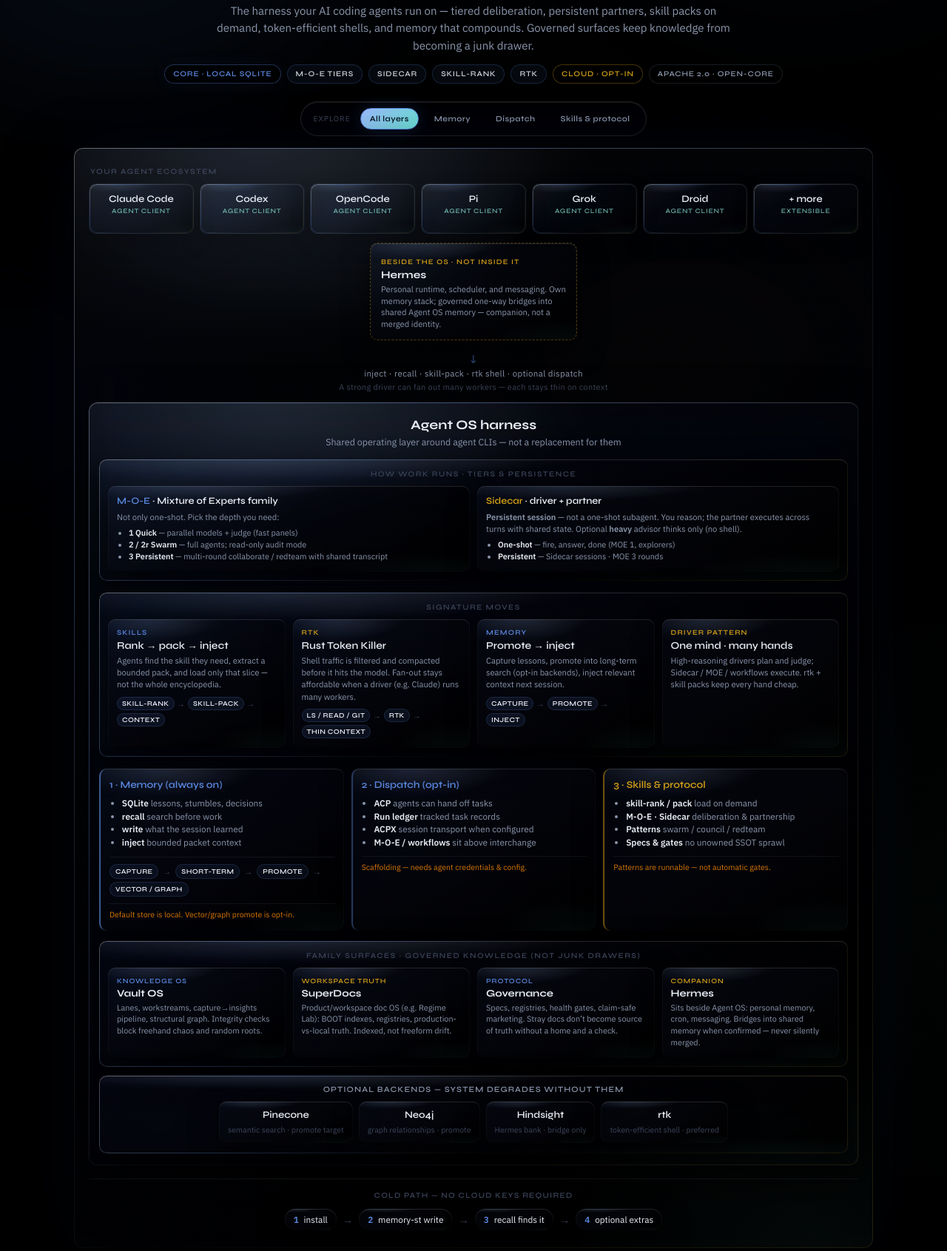
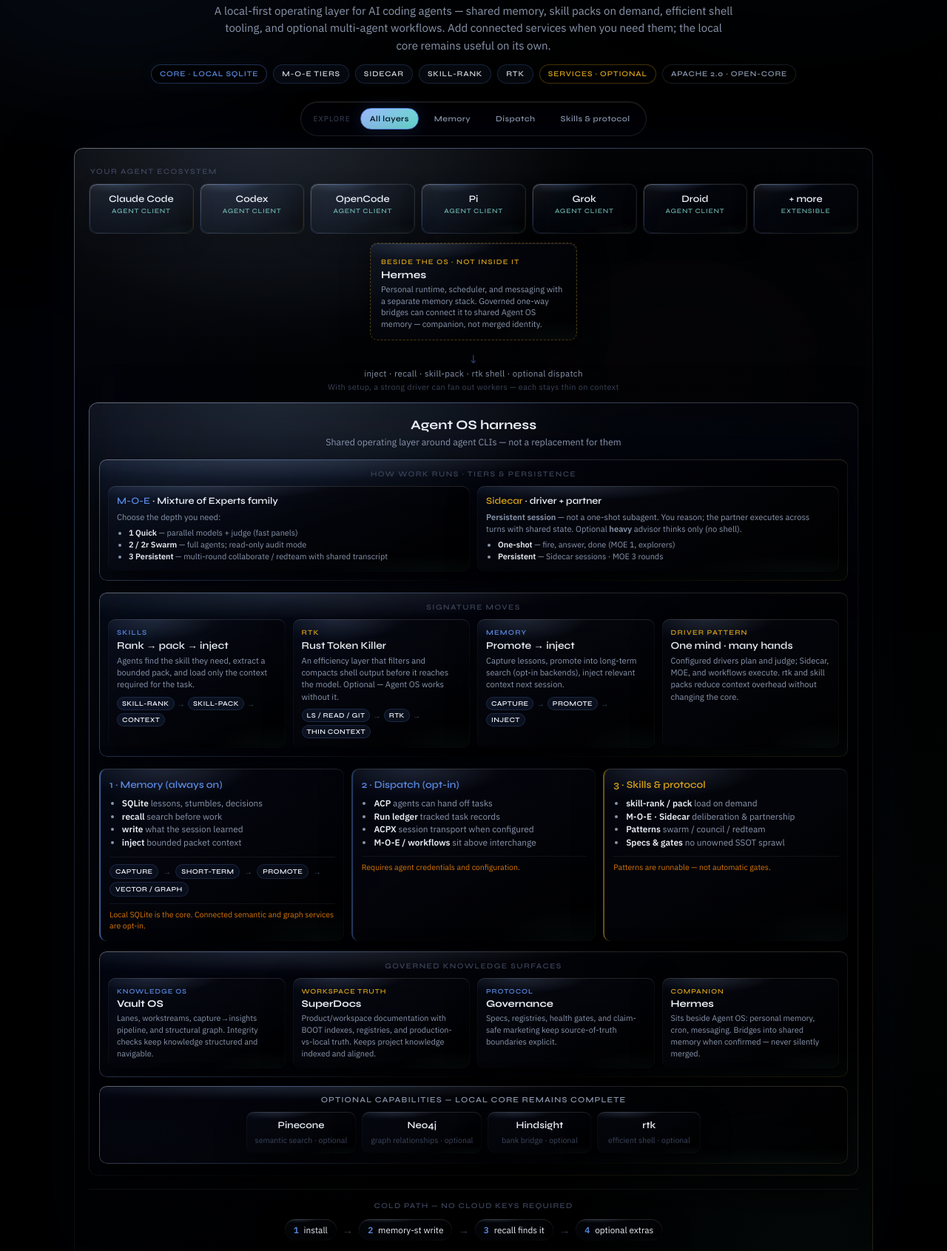
Before and after one commit to floridaKG/AgentOS-by-RegimeLab, a plain HTML site: page docs/assets/oss-architecture-diagram.html in a window 1280 px wide. Shown: the part 210-1901 px from the top of the page at 74% size. Drawn offline with Linux system fonts and the light colour scheme.

Commit message:
copy(oss): sharpen architecture poster claims

```diff
--- a/docs/assets/oss-architecture-diagram.html
+++ b/docs/assets/oss-architecture-diagram.html
@@ -927,9 +927,10 @@
         <p class="byline">by Regime Lab</p>
       </div>
       <p class="tagline">
-        The harness your AI coding agents run on — tiered deliberation, persistent
-        partners, skill packs on demand, token-efficient shells, and memory that
-        compounds. Governed surfaces keep knowledge from becoming a junk drawer.
+        A local-first operating layer for AI coding agents — shared memory, skill
+        packs on demand, efficient shell tooling, and optional multi-agent
+        workflows. Add connected services when you need them; the local core
+        remains useful on its own.
       </p>
       <div class="badge-row">
         <span class="badge core">Core · local SQLite</span>
@@ -937,7 +938,7 @@
         <span class="badge feature">Sidecar</span>
         <span class="badge feature">skill-rank</span>
         <span class="badge feature">rtk</span>
-        <span class="badge gold">Cloud · opt-in</span>
+        <span class="badge gold">Services · optional</span>
         <span class="badge">Apache 2.0 · open-core</span>
       </div>
     </header>
@@ -966,7 +967,7 @@
           <div class="companion rl-glass dense">
             <span class="kicker">Beside the OS · not inside it</span>
             <strong>Hermes</strong>
-            <p>Personal runtime, scheduler, and messaging. Own memory stack; governed one-way bridges into shared Agent OS memory — companion, not a merged identity.</p>
+            <p>Personal runtime, scheduler, and messaging with a separate memory stack. Governed one-way bridges can connect it to shared Agent OS memory — companion, not merged identity.</p>
           </div>
         </div>
       </div>
@@ -974,7 +975,7 @@
       <div class="arrow-down">
         <span class="glyph">↓</span>
         inject · recall · skill-pack · rtk shell · optional dispatch
-        <div class="hint">A strong driver can fan out many workers — each stays thin on context</div>
+        <div class="hint">With setup, a strong driver can fan out workers — each stays thin on context</div>
       </div>
 
       <div class="harness rl-glass rl-glass-edge">
@@ -987,7 +988,7 @@
           <div class="mode-grid">
             <div class="mode-card rl-glass dense">
               <h4><em>M-O-E</em> · Mixture of Experts family</h4>
-              <p>Not only one-shot. Pick the depth you need:</p>
+              <p>Choose the depth you need:</p>
               <ul>
                 <li><strong>1 Quick</strong> — parallel models + judge (fast panels)</li>
                 <li><strong>2 / 2r Swarm</strong> — full agents; read-only audit mode</li>
@@ -1012,7 +1013,7 @@
             <div class="sig-card rl-glass dense">
               <span class="kicker">Skills</span>
               <strong>Rank → pack → inject</strong>
-              <p>Agents find the skill they need, extract a bounded pack, and load only that slice — not the whole encyclopedia.</p>
+              <p>Agents find the skill they need, extract a bounded pack, and load only the context required for the task.</p>
               <div class="mini-flow">
                 <span>skill-rank</span><span class="arr">→</span>
                 <span>skill-pack</span><span class="arr">→</span>
@@ -1022,7 +1023,7 @@
             <div class="sig-card rl-glass dense gold">
               <span class="kicker">rtk</span>
               <strong>Rust Token Killer</strong>
-              <p>Shell traffic is filtered and compacted before it hits the model. Fan-out stays affordable when a driver (e.g. Claude) runs many workers.</p>
+              <p>An efficiency layer that filters and compacts shell output before it reaches the model. Optional — Agent OS works without it.</p>
               <div class="mini-flow">
                 <span>ls / read / git</span><span class="arr">→</span>
                 <span>rtk</span><span class="arr">→</span>
@@ -1042,7 +1043,7 @@
             <div class="sig-card rl-glass dense gold">
               <span class="kicker">Driver pattern</span>
               <strong>One mind · many hands</strong>
-              <p>High-reasoning drivers plan and judge; Sidecar / MOE / workflows execute. rtk + skill packs keep every hand cheap.</p>
+              <p>Configured drivers plan and judge; Sidecar, MOE, and workflows execute. rtk and skill packs reduce context overhead without changing the core.</p>
             </div>
           </div>
         </div>
@@ -1062,7 +1063,7 @@
               <span>promote</span><span class="arr">→</span>
               <span>vector / graph</span>
             </div>
-            <p class="footnote">Default store is local. Vector/graph promote is opt-in.</p>
+            <p class="footnote">Local SQLite is the core. Connected semantic and graph services are opt-in.</p>
           </div>
           <div class="pillar p2 rl-glass dense" data-focus-target="dispatch">
             <h3>2 · Dispatch (opt-in)</h3>
@@ -1072,7 +1073,7 @@
               <li><strong>ACPX</strong> session transport when configured</li>
               <li><strong>M-O-E / workflows</strong> sit above interchange</li>
             </ul>
-            <p class="footnote">Scaffolding — needs agent credentials &amp; config.</p>
+            <p class="footnote">Requires agent credentials and configuration.</p>
           </div>
           <div class="pillar p3 rl-glass dense" data-focus-target="skills">
             <h3>3 · Skills &amp; protocol</h3>
@@ -1088,22 +1089,22 @@
 
         <!-- Surfaces: Vault OS, SuperDocs, governance -->
         <div class="surfaces rl-glass dense rl-glass-edge">
-          <h3>Family surfaces · governed knowledge (not junk drawers)</h3>
+          <h3>Governed knowledge surfaces</h3>
           <div class="surf-row">
             <div class="surf-card rl-glass dense blue">
               <span class="kicker">Knowledge OS</span>
               <strong>Vault OS</strong>
-              <p>Lanes, workstreams, capture→insights pipeline, structural graph. Integrity checks block freehand chaos and random roots.</p>
+              <p>Lanes, workstreams, capture→insights pipeline, and structural graph. Integrity checks keep knowledge structured and navigable.</p>
             </div>
             <div class="surf-card rl-glass dense">
               <span class="kicker">Workspace truth</span>
               <strong>SuperDocs</strong>
-              <p>Product/workspace doc OS (e.g. Regime Lab): BOOT indexes, registries, production-vs-local truth. Indexed, not freeform drift.</p>
+              <p>Product/workspace documentation with BOOT indexes, registries, and production-vs-local truth. Keeps project knowledge indexed and aligned.</p>
             </div>
             <div class="surf-card rl-glass dense blue">
               <span class="kicker">Protocol</span>
               <strong>Governance</strong>
-              <p>Specs, registries, health gates, claim-safe marketing. Stray docs don’t become source of truth without a home and a check.</p>
+              <p>Specs, registries, health gates, and claim-safe marketing keep source-of-truth boundaries explicit.</p>
             </div>
             <div class="surf-card rl-glass dense">
               <span class="kicker">Companion</span>
@@ -1114,23 +1115,23 @@
         </div>
 
         <div class="optional rl-glass dense rl-glass-edge">
-          <h3>Optional backends — system degrades without them</h3>
+          <h3>Optional capabilities — local core remains complete</h3>
           <div class="opt-row">
             <div class="opt-chip rl-glass dense">
               <strong>Pinecone</strong>
-              <span>semantic search · promote target</span>
+                <span>semantic search · optional</span>
             </div>
             <div class="opt-chip rl-glass dense">
               <strong>Neo4j</strong>
-              <span>graph relationships · promote</span>
+                <span>graph relationships · optional</span>
             </div>
             <div class="opt-chip rl-glass dense">
               <strong>Hindsight</strong>
-              <span>Hermes bank · bridge only</span>
+                <span>bank bridge · optional</span>
             </div>
             <div class="opt-chip rl-glass dense">
               <strong>rtk</strong>
-              <span>token-efficient shell · preferred</span>
+                <span>efficient shell · optional</span>
             </div>
           </div>
         </div>
```
